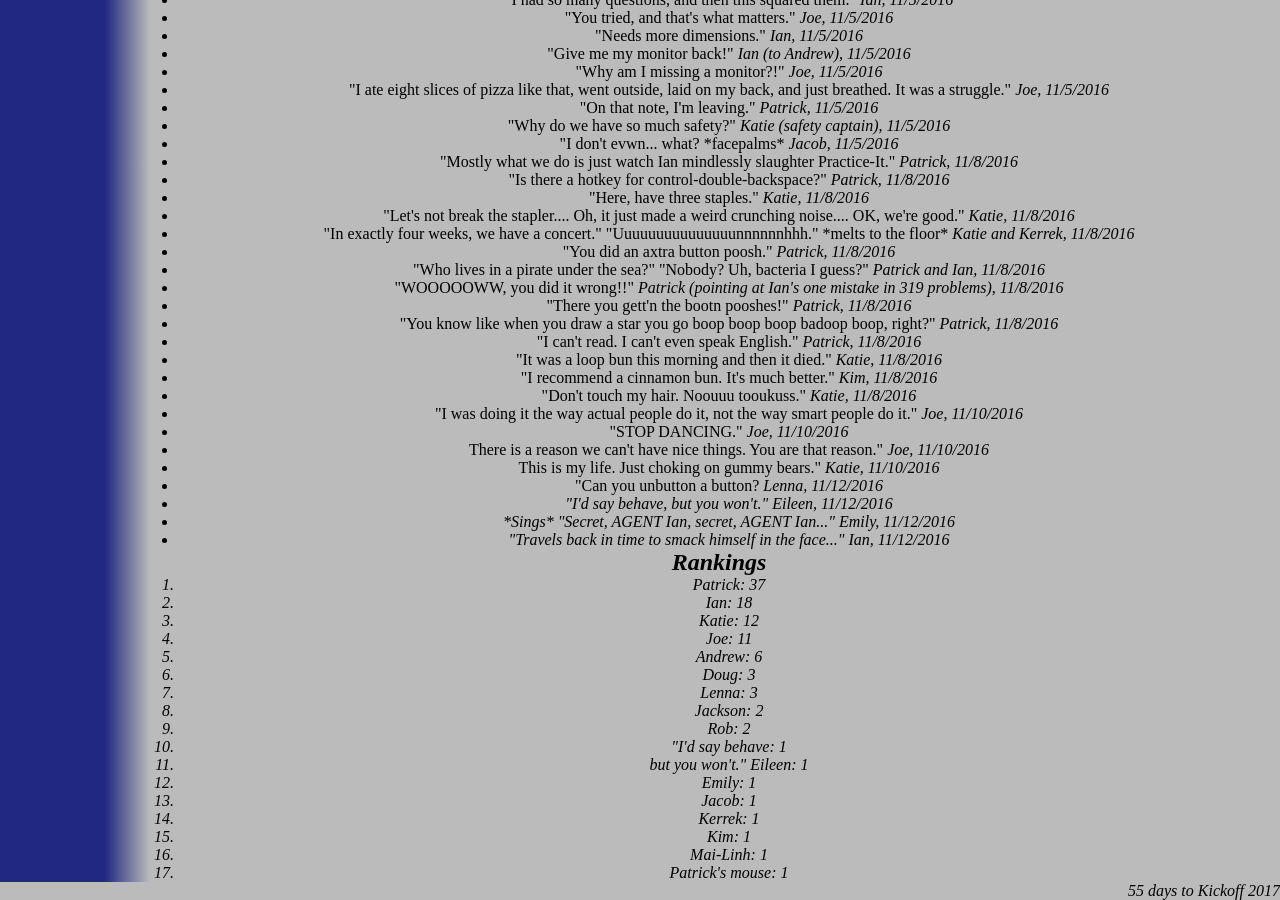
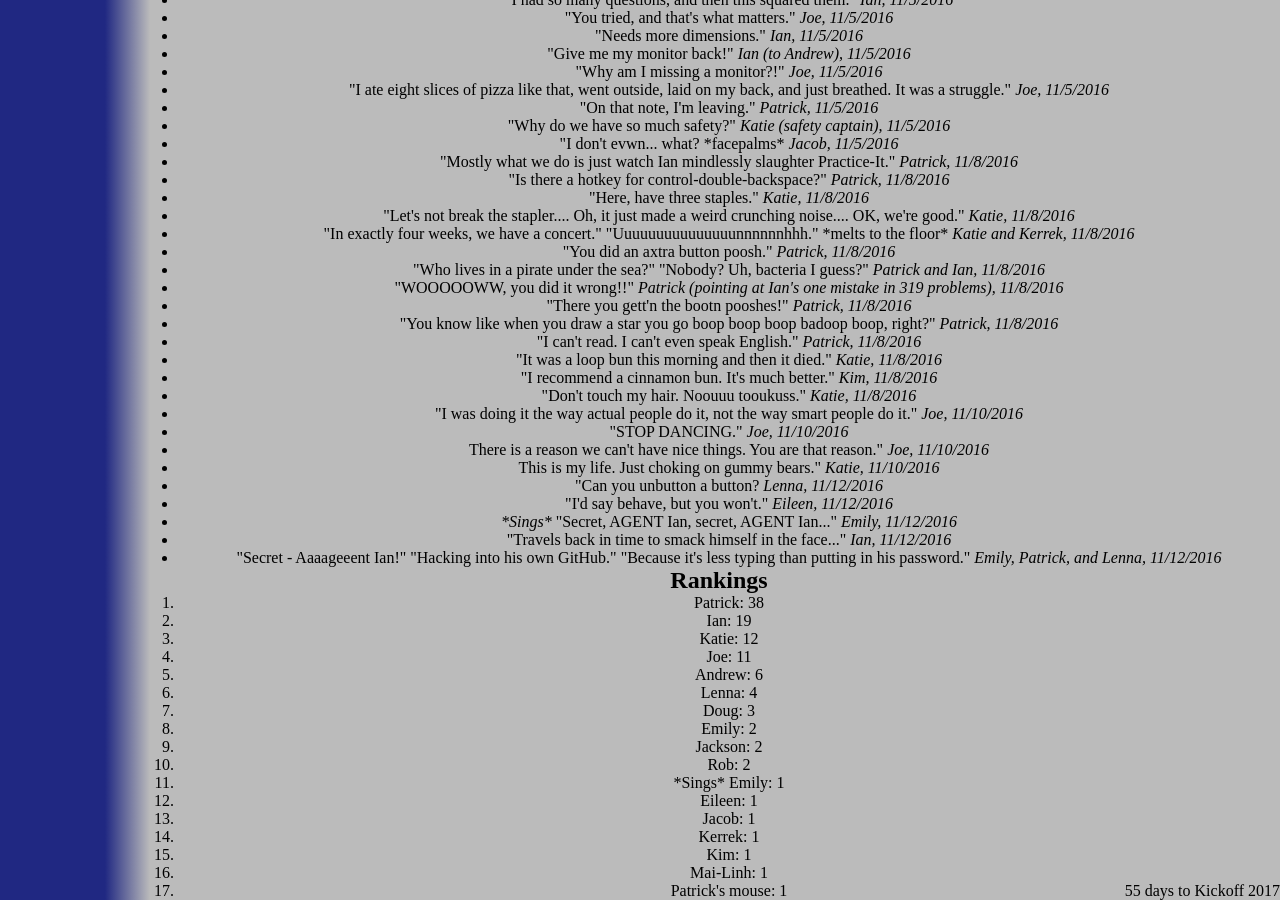
Before and after one commit to katiebugmoon/FRC4131.github.io, a Jekyll site: the page built from media/2017/quotes.html, in a window 1280 px wide and 900 px high, scrolled down 1105 px. Built offline with Jekyll 4.4.1, drawn with Linux system fonts in a browser that asks for light colours; nearby versions of some CDN libraries.

Commit message:
Update quotes.html

```diff
--- a/media/2017/quotes.html
+++ b/media/2017/quotes.html
@@ -84,10 +84,11 @@ title: Build Season 2017 Quotes
 	<li>"STOP DANCING." <i>Joe, 11/10/2016</i></li>
 	<li>There is a reason we can't have nice things. You are that reason." <i>Joe, 11/10/2016</i></li>
 	<li>This is my life. Just choking on gummy bears." <i>Katie, 11/10/2016</i></li>
-	<li>"Can you unbutton a button? <i>Lenna, 11/12/2016
+	<li>"Can you unbutton a button? <i>Lenna, 11/12/2016</i></li>
 	<li>"I'd say behave, but you won't." <i>Eileen, 11/12/2016</i></li>
 	<li><i>*Sings* </i> "Secret, AGENT Ian, secret, AGENT Ian..." <i>Emily, 11/12/2016</i></li>
 	<li>"Travels back in time to smack himself in the face..." <i>Ian, 11/12/2016</i></li>
+	<li>"Secret - Aaaageeent Ian!" "Hacking into his own GitHub." "Because it's less typing than putting in his password." <i>Emily, Patrick, and Lenna, 11/12/2016</i></li>
 </ul>
 <h2>Rankings</h2>
 <ol id='rankings'></ol>
```
